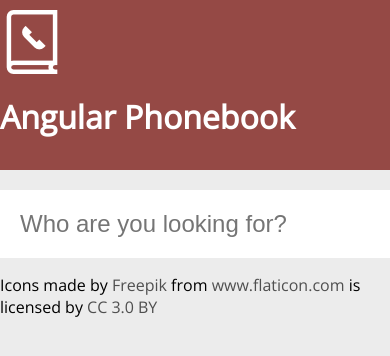
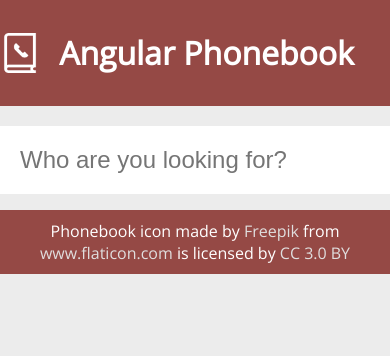
Before and after one commit to codebubb/angular-phonebook, a plain HTML site: page index.html in a window 390 px wide. Drawn offline with nearby package versions, Linux system fonts and the light colour scheme; no server answers.

Commit message:
Add footer styling and responsive phonebook icon

```diff
--- a/index.html
+++ b/index.html
@@ -81,7 +81,7 @@
   }
   </script>
   <footer>
-    <div>Icons made by <a href="http://www.freepik.com" title="Freepik">Freepik</a> from <a href="http://www.flaticon.com" title="Flaticon">www.flaticon.com</a> is licensed by <a href="http://creativecommons.org/licenses/by/3.0/" title="Creative Commons BY 3.0" target="_blank">CC 3.0 BY</a></div>
+    <div>Phonebook icon made by <a href="http://www.freepik.com" title="Freepik">Freepik</a> from <a href="http://www.flaticon.com" title="Flaticon">www.flaticon.com</a> is licensed by <a href="http://creativecommons.org/licenses/by/3.0/" title="Creative Commons BY 3.0" target="_blank">CC 3.0 BY</a></div>
   </footer>
 </body>
 </html>
--- a/style.css
+++ b/style.css
@@ -26,7 +26,7 @@ body{
 }
 a{
   text-decoration: none;
-  color: #4f4f4f;
+  color: #e0dede;
 }
 
 /* Header and search box */
@@ -116,16 +116,32 @@ input[type="text"]{
   margin-top: 25px;
 }
 
+/* footer */
+footer{
+  background-color: #954945;
+  color: #fff;
+  text-align: center;
+  padding: 10px;
+}
+
 /* Responsive break-points */
 @media only screen and (max-width: 320px){
   .people li{
     width: 100%;
     display: block;
   }
+  header img{
+    width: 30px;
+    height: 30px;
+  }
 }
 @media only screen and (min-width: 320px) and (max-width: 480px){
   .people li{
     width: 50%;
+  }
+  header img{
+    width: 40px;
+    height: 40px;
   }
 }
 @media only screen and (min-width: 480px) and (max-width: 680px){
```
